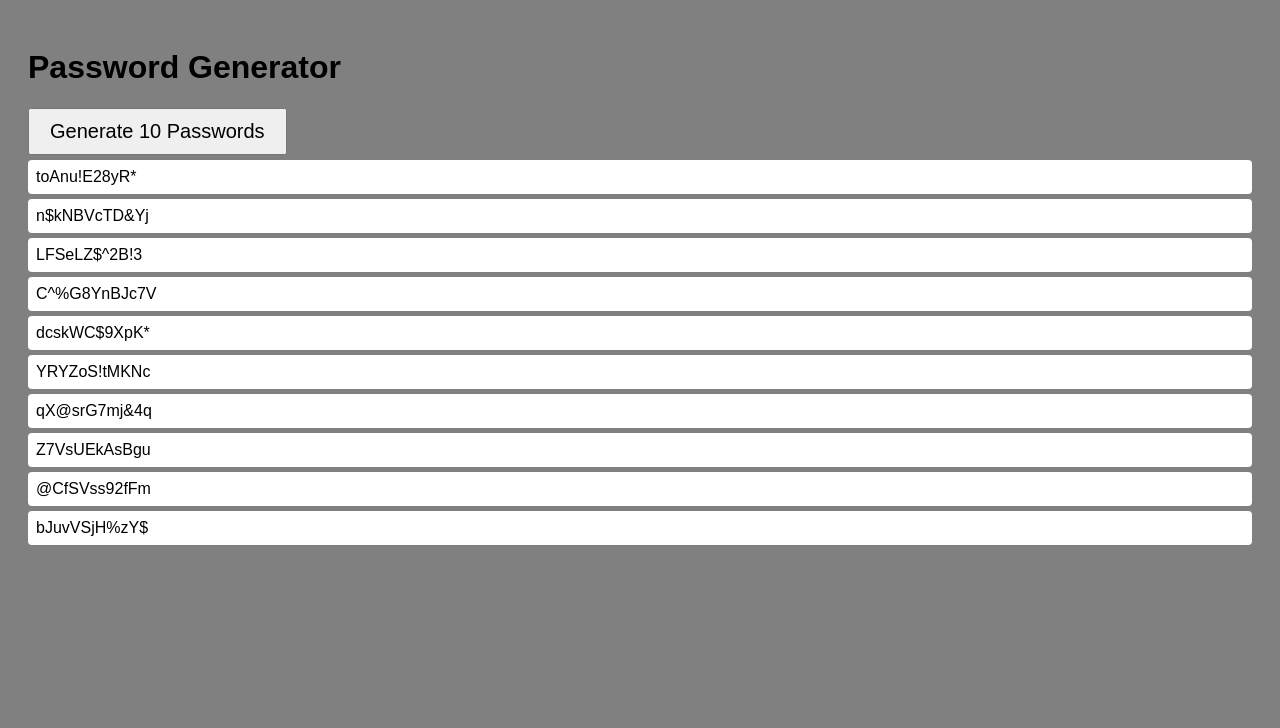
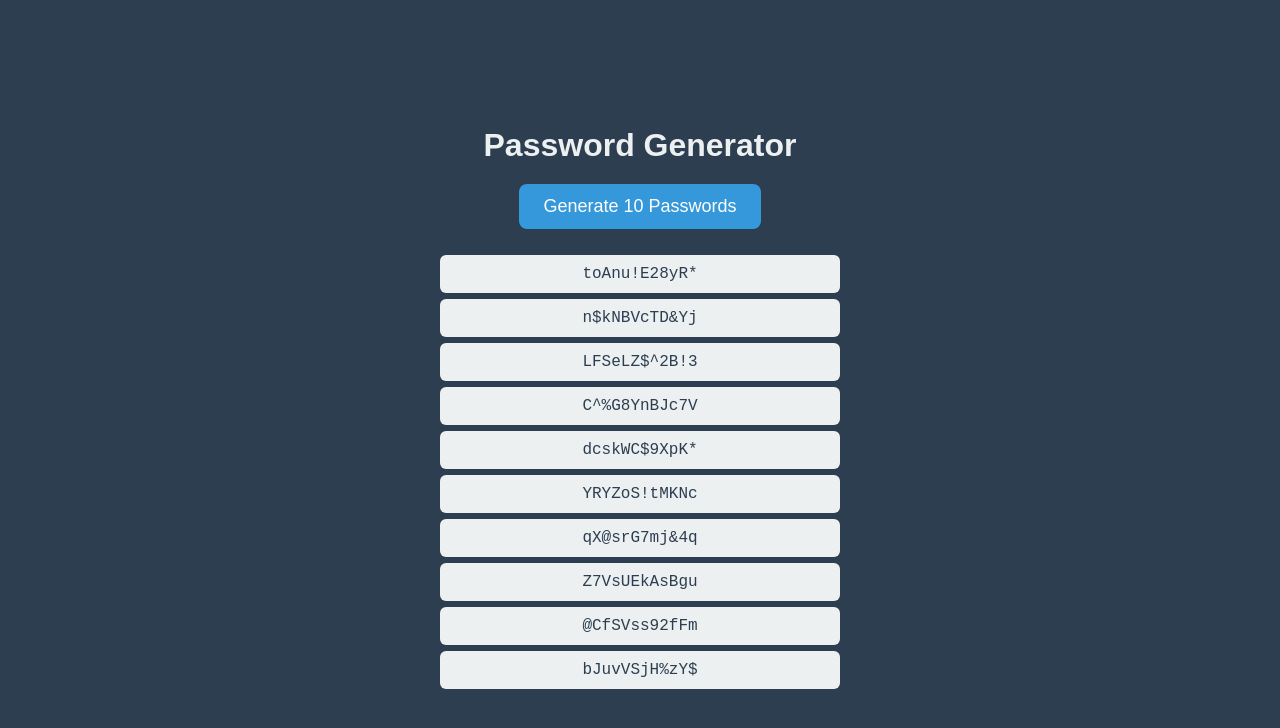
Before and after one commit to mbnichols1/JS-Password-Generator, a plain HTML site: page index.html in a window 1280 px wide. Both pictures are taken after a click on the button "Generate 10 Passwords". Drawn offline with Linux system fonts and the light colour scheme.

Commit message:
Update index.html

```diff
--- a/index.html
+++ b/index.html
@@ -4,10 +4,49 @@
     <title>Password Generator</title>
     <meta charset="UTF-8">
     <style>
-      body { font-family: Arial; padding: 20px; background: gray; }
-      button { padding: 10px 20px; font-size: 20px; }
-      .password { background: white; padding: 8px; margin: 5px 0; border-radius: 4px; }
-    </style>
+  body {
+    font-family: Arial, sans-serif;
+    background: #2c3e50;
+    color: #ecf0f1;
+    display: flex;
+    flex-direction: column;
+    align-items: center;
+    justify-content: center;
+    min-height: 100vh;
+    margin: 0;
+  }
+  h1 {
+    margin-bottom: 20px;
+  }
+  button {
+    padding: 12px 24px;
+    font-size: 18px;
+    border: none;
+    border-radius: 8px;
+    background-color: #3498db;
+    color: white;
+    cursor: pointer;
+    transition: background-color 0.3s ease;
+  }
+  button:hover {
+    background-color: #2980b9;
+  }
+  #passwords {
+    margin-top: 20px;
+    width: 100%;
+    max-width: 400px;
+  }
+  .password {
+    background: #ecf0f1;
+    color: #2c3e50;
+    padding: 10px;
+    margin: 6px 0;
+    border-radius: 6px;
+    text-align: center;
+    font-family: monospace;
+    font-size: 16px;
+  }
+</style>
   </head>
   <body>
     <h1>Password Generator</h1>
```
